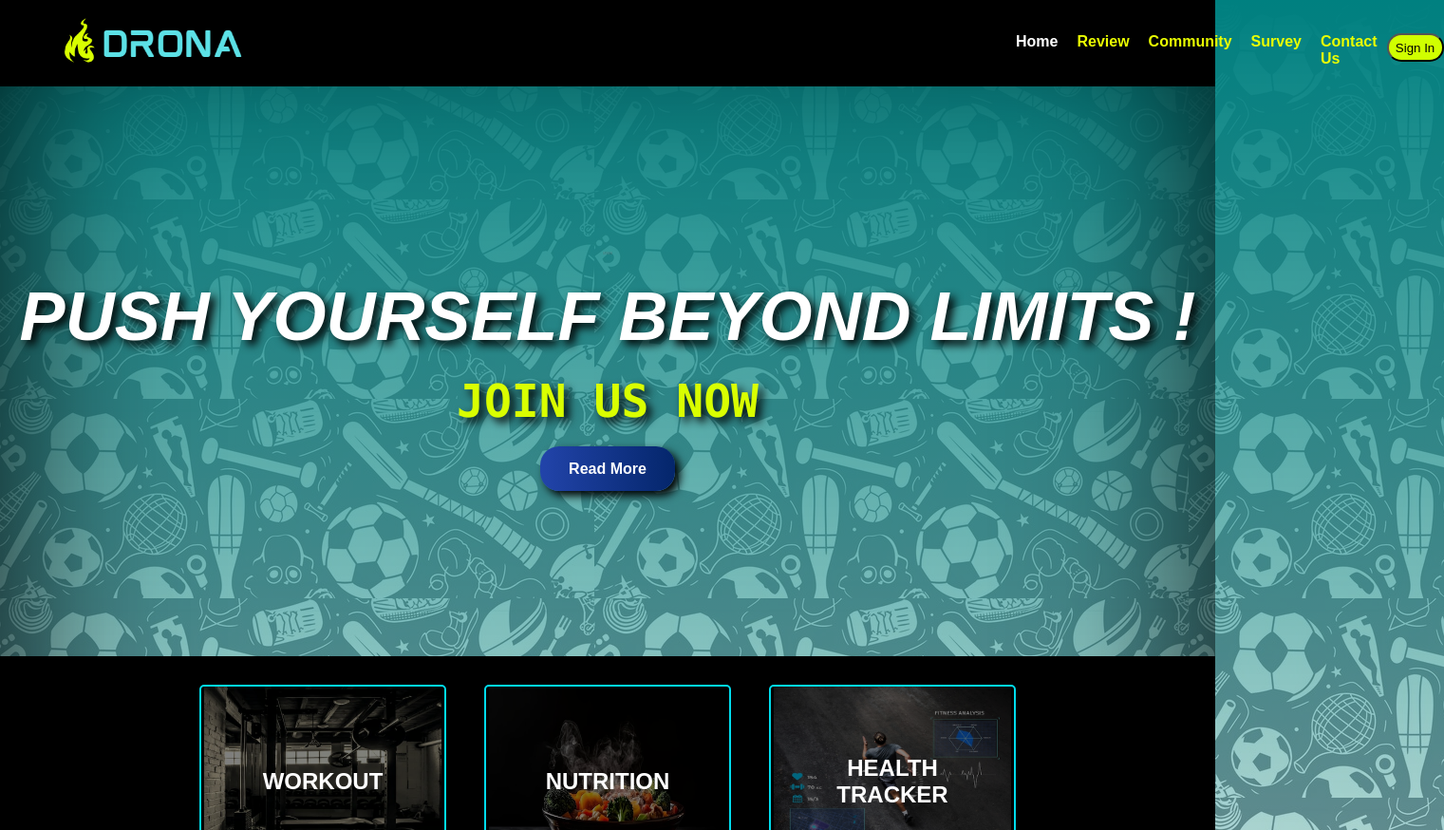
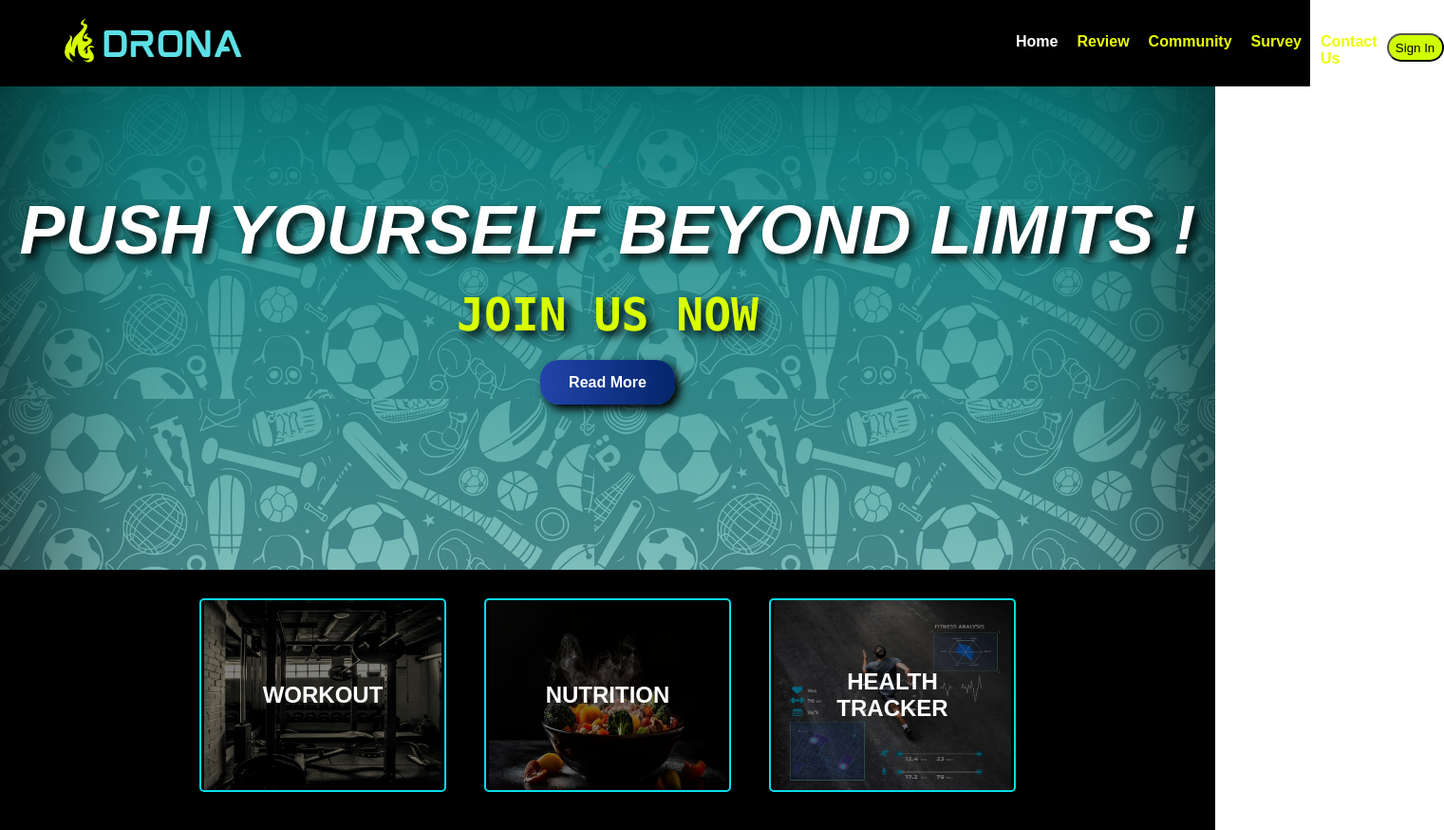
Before and after one commit to debraj-06/SIH-24, a plain HTML site: page index.html in a window 1280 px wide. Shown: the top 874 px of the page at 95% size, 1521 px wide, since content can reach past the window. Drawn offline with Linux system fonts and the light colour scheme.

Commit message:
fixed navbar update

```diff
--- a/xyz.css
+++ b/xyz.css
@@ -16,6 +16,12 @@
     justify-content: space-between;
     align-items: center;
     padding: 20px 50px;
+    /* edit for fixed navbar */
+    position: fixed;
+    top: 0;
+    width: 100%;
+    background-color: #000000;
+    z-index: 1000;
 }
 
 header {
```
